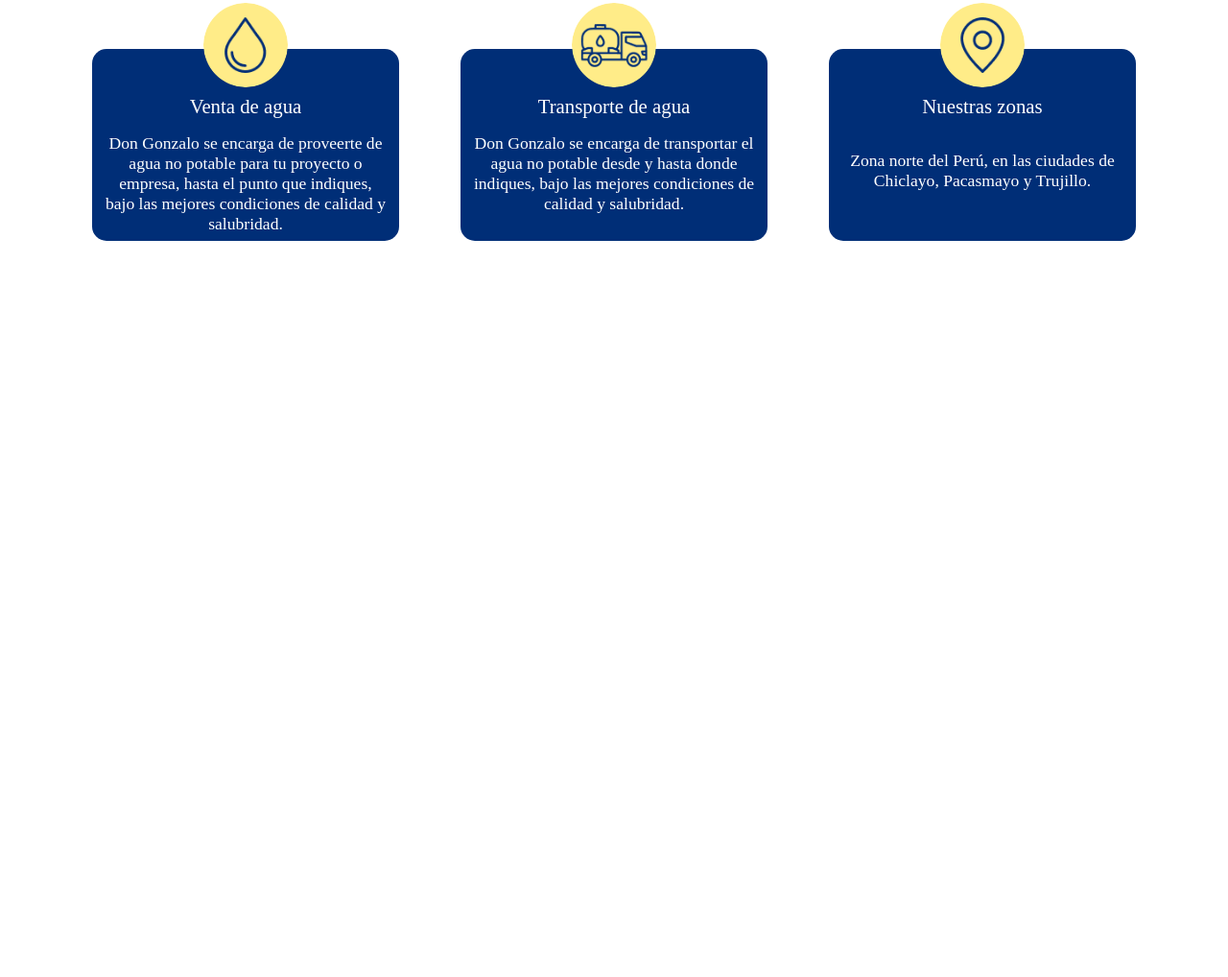
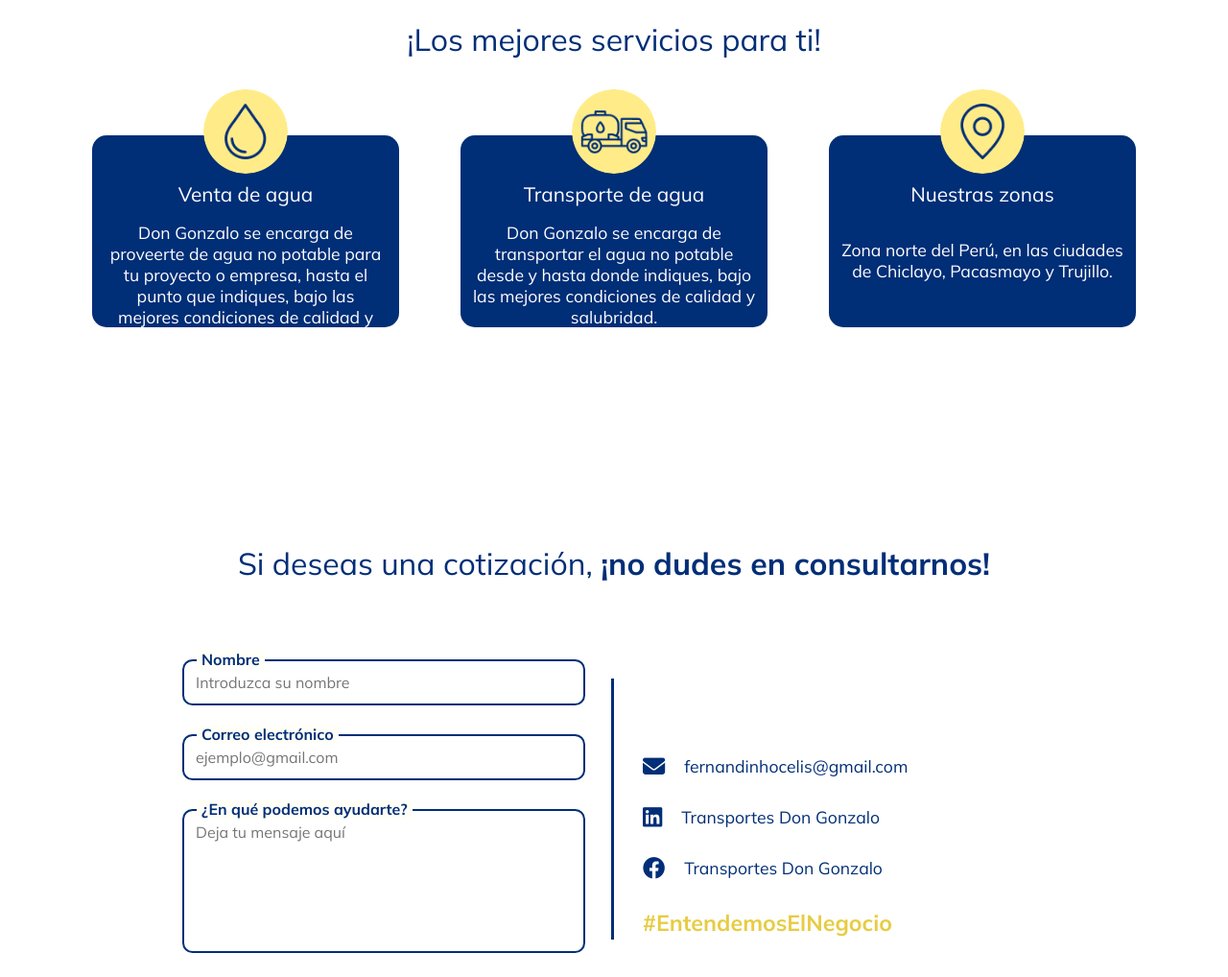
Before and after one commit to AllegriM/TransportesDonGonzalo, a plain HTML site: page index.html in a window 1280 px wide. Shown: the part 1782-2800 px from the top of the page at 96% size. Before the commit the page ends 2113 px from the top, so only its background shows below. Drawn offline with Linux system fonts and the light colour scheme.

Commit message:
contact section almost finished & about needs better images

```diff
--- a/index.html
+++ b/index.html
@@ -1,5 +1,6 @@
 <!DOCTYPE html>
 <html lang="en">
+
 <head>
   <meta charset="UTF-8" />
   <meta http-equiv="X-UA-Compatible" content="IE=edge" />
@@ -9,10 +10,13 @@
   <link rel="preconnect" href="https://fonts.gstatic.com" crossorigin />
   <link
     href="https://fonts.googleapis.com/css2?family=Mulish:wght@200;300;400;600;700;800&family=Rajdhani:wght@600;700&display=swap"
-      rel="stylesheet"
-    />
+    rel="stylesheet" />
   <!-- LINK CSS -->
   <link rel="stylesheet" href="./styles/styles.css" />
+  <!-- FONT AWESOME -->
+  <link rel="stylesheet" href="https://cdnjs.cloudflare.com/ajax/libs/font-awesome/6.2.0/css/all.min.css"
+    integrity="sha512-xh6O/CkQoPOWDdYTDqeRdPCVd1SpvCA9XXcUnZS2FmJNp1coAFzvtCN9BmamE+4aHK8yyUHUSCcJHgXloTyT2A=="
+    crossorigin="anonymous" referrerpolicy="no-referrer" />
   <!-- Title -->
   <title>Transportes Don Gonzalo</title>
 </head>
@@ -73,24 +77,36 @@
 
     <!-- ABOUT US SECTION -->
     <section id="about" class="section-about">
-        <img class="about-banner-img" src="./imgs/camion-banner.png" alt="imagen de camion" />
+      <div class="about-images">
+        <div class="main-scroll">
+          <img class="about-banner-img" src="./imgs/vision1.jpeg" alt="imagen de camion" />
+          <img class="about-banner-img" src="./imgs/vision2.jpeg" alt="imagen de camion" />
+          <img class="about-banner-img" src="./imgs/vision3.jpeg" alt="imagen de camion" />
+        </div>
+      </div>
+      <div class="about-info">
         <h2 class="main-subtitle">
-          Somos un negocio con<strong> 9 años de experiencia</strong> en el transporte y aprovisionamiento<span class="br-1"></span> de agua no
+          Somos un negocio con<strong> 9 años de experiencia</strong> en el transporte y aprovisionamiento<span
+            class="br-1"></span> de agua no
           potable mediante camiones cisterna.
         </h2>
         <span class="main-question">Nos encargamos de cubrir los pedidos para construcciones, plantas o negocios.</span>
+      </div>
       <div class="about-objetivo">
         <div class="about-bluebox">
           <div class="about-bluebox-title">MISION</div>
           <p class="about-bluebox-desc">
-              Ser el aliado en el desarrollo de los proyectos de nuestros clientes, solucionando sus requerimientos de agua y transporte a través de
+            Ser el aliado en el desarrollo de los proyectos de nuestros clientes, solucionando sus requerimientos de
+            agua y transporte a través de
             la calidad, puntualidad y confianza
           </p>
         </div>
         <div class="about-bluebox">
           <div class="about-bluebox-title">VISION</div>
           <p class="about-bluebox-desc">
-              Ser el aliado líder en transporte y provisión de agua, contribuyendo al desarrollo de la región a través de nuestra participación en la
+            Ser el aliado líder en transporte y provisión de agua, contribuyendo al desarrollo de la región a través
+            de
+            nuestra participación en la
             ejecución de proyectos sociales y personales.
           </p>
         </div>
@@ -105,7 +121,8 @@
           <img class="services-box-icon" src="./imgs/Gota circulo.png" />
           <span class="services-box-span">Venta de agua</span>
           <p class="services-box-text">
-              Don Gonzalo se encarga de proveerte de agua no potable para tu proyecto o empresa, hasta el punto que indiques, bajo las mejores
+            Don Gonzalo se encarga de proveerte de agua no potable para tu proyecto o empresa, hasta el punto que
+            indiques, bajo las mejores
             condiciones de calidad y salubridad.
           </p>
         </div>
@@ -113,7 +130,8 @@
           <img class="services-box-icon" src="./imgs/Camion circulo.png" />
           <span class="services-box-span">Transporte de agua</span>
           <p class="services-box-text">
-              Don Gonzalo se encarga de transportar el agua no potable desde y hasta donde indiques, bajo las mejores condiciones de calidad y
+            Don Gonzalo se encarga de transportar el agua no potable desde y hasta donde indiques, bajo las mejores
+            condiciones de calidad y
             salubridad.
           </p>
         </div>
@@ -126,6 +144,47 @@
     </section>
     <section id="faq"></section>
   </main>
-    <footer id="contact"></footer>
+  <footer id="contact">
+    <h2 class="contact-title">Si deseas una cotización,<span class="br-1"></span>
+      <strong>¡no dudes en consultarnos!</strong>
+    </h2>
+    <div class="contact-data">
+      <form class="contact-form">
+        <div class="input-form">
+          <label for="nombre">Nombre</label>
+          <input class="contact-input" id="nombre" type="text" placeholder="Introduzca su nombre">
+        </div>
+        <div class="input-form">
+          <label for="email">Correo electrónico</label>
+          <input class="contact-input" id="email" type="text" placeholder="ejemplo@gmail.com">
+        </div>
+        <div class="input-form">
+          <label for="descripcion">¿En qué podemos ayudarte?</label>
+          <textarea class="contact-input" id="descripcion" type="text" placeholder="Deja tu mensaje aquí"></textarea>
+        </div>
+        <button class="form-button">Enviar</button>
+      </form>
+
+      <div class="social-data">
+        <div class="social-info">
+          <i class="fa-solid fa-envelope"></i>
+          <p class="social-text">fernandinhocelis@gmail.com</p>
+        </div>
+        <div class="social-info">
+          <i class="fa-brands fa-linkedin"></i>
+          <p class="social-text">Transportes Don Gonzalo</p>
+        </div>
+        <div class="social-info">
+          <i class="fa-brands fa-facebook"></i>
+          <p class="social-text">Transportes Don Gonzalo</p>
+        </div>
+
+        <p class="hashtag">#EntendemosElNegocio</p>
+      </div>
+    </div>
+
+
+  </footer>
 </body>
+
 </html>
--- a/styles/styles.css
+++ b/styles/styles.css
@@ -18,6 +18,7 @@ html {
   background-color: var(--main-bg-color);
   min-height: 100vh;
   height: 100%;
+  font-family: var(--font-family);
 }
 
 html {
@@ -201,7 +202,9 @@ select {
   color: var(--blue-general);
 }
 
-/* Conocenos */
+/* ============================================= */
+/*=============== ABOUT STYLES ==================*/
+/* ============================================= */
 
 .section-about {
   margin: 0 auto;
@@ -214,8 +217,10 @@ select {
 }
 
 .about-banner-img {
-  max-width: 500px;
+  max-height: 250px;
   width: 100%;
+  margin-right: 1rem;
+  border-radius: 20px;
 }
 
 .about-objetivo {
@@ -237,6 +242,7 @@ select {
 }
 
 .about-bluebox-title {
+  font-weight: bold;
   top: 10px;
   left: -60px;
   position: absolute;
@@ -256,7 +262,9 @@ select {
   font-size: 0.95rem;
 }
 
-/* SERVICIOS */
+/* ================================================= */
+/*=============== SERVICES STYLES ==================*/
+/* =============================================== */
 
 .services-title {
   text-align: center;
@@ -297,6 +305,104 @@ select {
 
 .services-box:nth-child(3) .services-box-text {
   padding: 1.1rem 0;
+}
+
+
+/* ================================================ */
+/*=============== CONTACT STYLES ==================*/
+/* ============================================== */
+
+#contact {
+  position: relative;
+  display: flex;
+  flex-direction: column;
+  justify-content: center;
+  gap: 40px;
+  height: 100vh;
+}
+
+.contact-title {
+  font-size: 1.35rem;
+  text-align: center;
+  margin: 0 auto;
+  color: var(--blue-general);
+}
+
+.contact-data {
+  margin: 0 auto;
+  min-width: 300px;
+  max-width: 700px;
+}
+
+.contact-form {
+  display: flex;
+  margin: 0 auto;
+  flex-direction: column;
+  gap: 30px;
+  width: 100%;
+}
+
+.input-form {
+  position: relative;
+  display: flex;
+  flex-direction: column;
+}
+
+label {
+  position: absolute;
+  left: 15px;
+  top: -10px;
+  background-color: var(--font-white-color);
+  color: var(--blue-general);
+  font-weight: bold;
+}
+
+.contact-input {
+  border: 2px solid var(--blue-general);
+  border-radius: 10.56px;
+  padding: 7px;
+}
+
+.form-button {
+  background-color: var(--blue-general);
+  box-shadow: 0px 4px 4px rgba(0, 0, 0, 0.25);
+  border-radius: 12px;
+  padding: 1rem 5rem;
+  border: none;
+  color: var(--font-white-color);
+  cursor: pointer;
+}
+
+textarea {
+  min-height: 100px;
+  resize: none;
+}
+
+i {
+  font-size: 1.25rem;
+  color: var(--blue-general);
+}
+
+.social-data {
+  display: flex;
+  width: 100%;
+  left: 0;
+  bottom: 0;
+  position: absolute;
+  background-color: var(--yellow-header);
+}
+
+.social-info {
+  display: flex;
+}
+
+.social-text {
+  font-size: .75rem;
+  color: var(--blue-general);
+}
+
+.hashtag {
+  display: none;
 }
 
 /* ============================================= */
@@ -424,6 +530,48 @@ select {
     font-size: 1.25rem;
   }
 
+  /* About */
+
+  .section-about {
+    gap: 3rem;
+    flex-direction: column-reverse;
+  }
+
+  .about-images {
+    order: 1;
+  }
+
+  .about-info {
+    order: 3;
+  }
+
+  .about-objetivo {
+    margin: 2rem 0;
+    order: 2;
+    flex-direction: row;
+    justify-content: center;
+    gap: 40px;
+  }
+
+  .about-bluebox {
+    padding: 2.90rem 2rem 1rem 2rem;
+    max-width: 400px;
+    margin: 1rem 0;
+  }
+
+  .about-bluebox-title {
+    top: -50px;
+    left: 37%;
+  }
+
+  .about-bluebox-desc {
+    text-align: center;
+    max-width: 100%;
+    font-size: 1.15rem;
+  }
+
+
+
   /* SERVICES */
 
   .services-title {
@@ -441,4 +589,90 @@ select {
   .services-box {
     margin: 5rem 2rem;
   }
+
+  /* Contact */
+
+  #contact {
+    gap: 80px;
+  }
+
+  .contact-title {
+    font-size: 2rem;
+  }
+
+  .contact-title span {
+    display: none;
+  }
+
+  .contact-data {
+    display: flex;
+    margin: 0 auto;
+    width: 100%;
+    max-width: 900px;
+    gap: 60px;
+  }
+
+  .contact-form {
+    position: relative;
+    display: flex;
+    margin: 0 auto;
+    flex-direction: column;
+    gap: 30px;
+    max-width: 800px;
+    width: 100%;
+  }
+
+  .contact-form::after {
+    content: "";
+    position: absolute;
+    top: 20px;
+    right: -30px;
+    width: 3px;
+    height: 70%;
+    background-color: var(--blue-general);
+  }
+
+  label {
+    padding: 0 5px;
+  }
+
+  .contact-input {
+    padding: 12px;
+  }
+
+  textarea {
+    min-height: 150px;
+    resize: none;
+  }
+
+
+  .social-data {
+    position: relative;
+    display: flex;
+    flex-direction: column;
+    justify-content: center;
+    gap: 30px;
+    background-color: transparent;
+  }
+
+  .social-info {
+    gap: 20px;
+  }
+
+  i {
+    font-size: 1.45rem;
+  }
+
+  .social-text {
+    font-size: 1.10rem;
+  }
+
+  .hashtag {
+    display: block;
+    font-size: 1.45rem;
+    font-weight: bold;
+    color: #E7CC43;
+  }
+
+
 }
```
Also changed, not shown: imgs/camion-banner.png (deleted), imgs/vision1.jpeg (added), imgs/vision2.jpeg (added), imgs/vision3.jpeg (added). Lines whose indentation alone changed are shown as unchanged.
